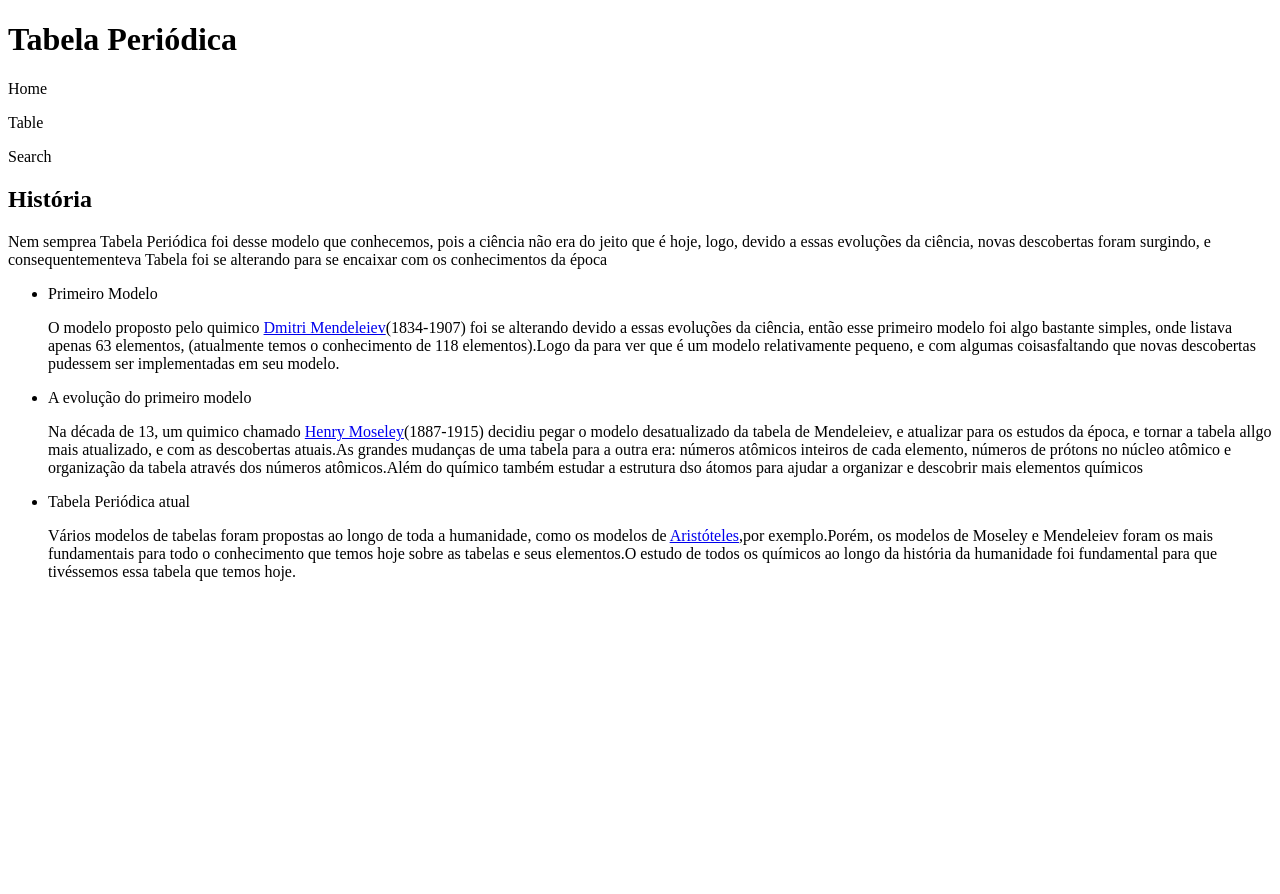
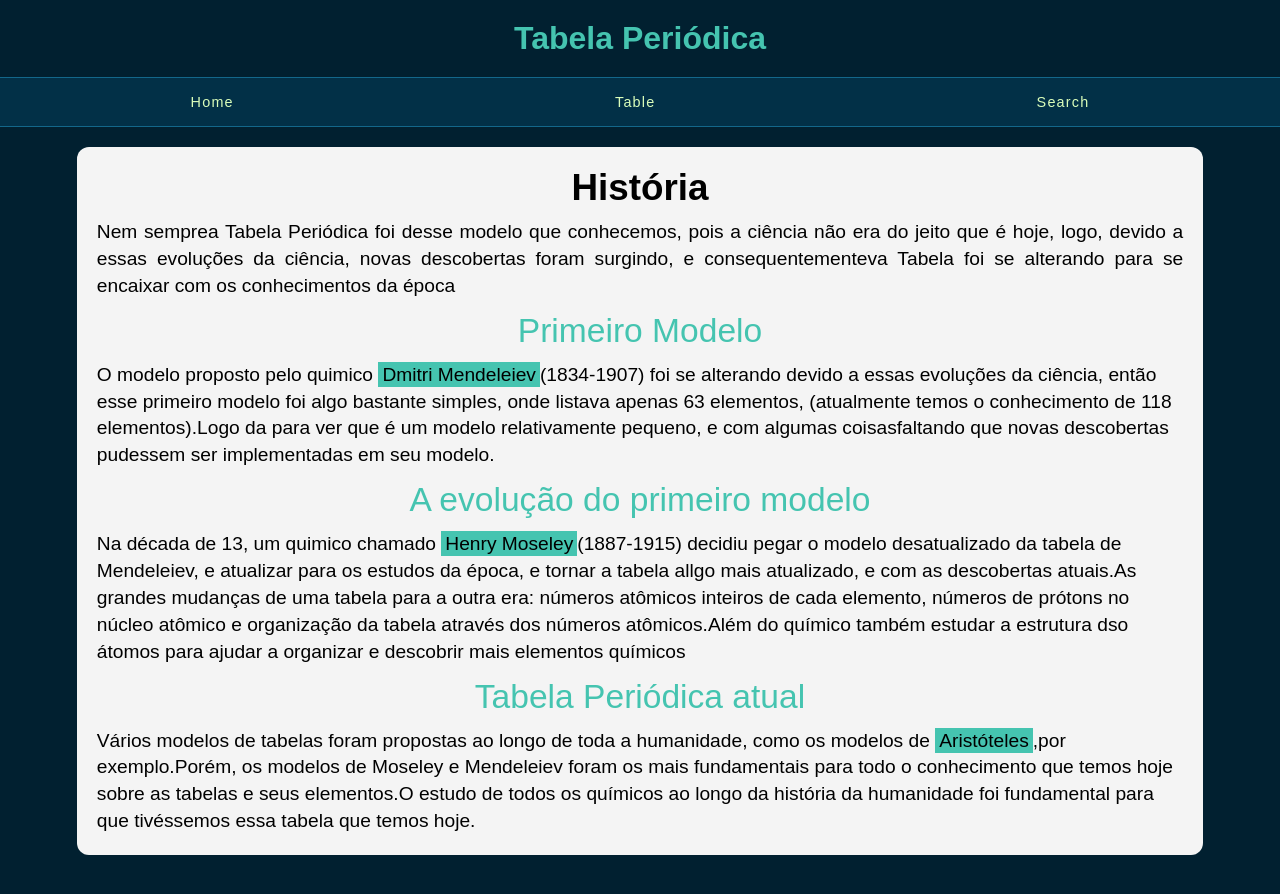
Before and after one commit to Marcos-Allan/tablePeriodic, a plain HTML site: page index.html in a window 1280 px wide. Before the commit the page ends 800 px from the top, so only its background shows below. Drawn offline with Linux system fonts and the light colour scheme.

Commit message:
Adição do estilo da página index

```diff
--- /dev/null
+++ b/css/main.css
@@ -0,0 +1,101 @@
+*{
+    margin: 0;
+    padding: 0;
+    box-sizing: border-box;
+    font-family: Arial, Helvetica, sans-serif;
+}
+
+:root{
+    --color1: #012030;
+    --color2: #45c4b0;
+    --color3: #023047;
+    --color4: #13678a;
+    --color5: #dafdba;
+    --color6: #9aeba3;
+    --color7: #45c4b0b3;
+    --color8: #dddddd;
+    --color9: #f6f6f6;
+}
+
+body{
+    background-color: var(--color1);
+    color: #ffffff;
+    display: flex;
+    flex-direction: column;
+    align-items: center;
+    padding-bottom: 120px;
+}
+
+header{
+    width: 100%;
+}
+
+header > h1{
+    text-align: center;
+    margin: 20px 0px;
+    color: var(--color2);
+}
+
+header > nav{
+    margin: 20px 0px;
+    display: flex;
+    justify-content: space-around;
+    background-color: var(--color3);
+    border: 1px solid var(--color4);
+    border-right: none;
+    padding: 16px 0px;
+    border-left: none;
+}
+
+header > nav > a{
+    display: block;
+    text-decoration: none;
+    cursor: pointer;
+    color: var(--color5);
+    font-size: 0.9em;
+    letter-spacing: 1.2px;
+}
+
+main {
+    width: 88%;
+    padding: 20px;
+    border-radius: 12px;
+    text-align: center;
+    background-color: #f4f4f4;
+    color: #000000;
+}
+
+main > h2{
+    font-size: 2.3em;
+    margin-bottom: 10px;
+}
+
+main > p{
+    text-align: justify;
+    font-size: 1.2em;
+    line-height: 1.4em;
+}
+
+main > ul{
+    list-style: none;
+}
+
+main > ul > li{
+    font-size: 2.1em;
+    color: var(--color2);
+    margin: 12px 0px;
+}
+
+main > ul > p{
+    text-align: left;
+    font-size: 1.2em;
+    line-height: 1.4em;
+}
+
+main > ul > p > a{
+    text-decoration: none;
+    color: #000000;
+    background-color: var(--color2);
+    padding: 2px 4px;
+    cursor: pointer;
+}
--- a/index.html
+++ b/index.html
@@ -3,28 +3,31 @@
 <head>
     <meta charset="UTF-8">
     <meta name="viewport" content="width=device-width, initial-scale=1.0">
+    <link rel="stylesheet" href="css/main.css">
     <title>Table Periodic</title>
 </head>
 <body>
     <header>
         <h1>Tabela Periódica</h1>
         <nav>
-            <section>
+            <a href='index.html'>
                 <p>Home</p>
-            </section>
-            <section>
+            </a>
+            <a href="#">
                 <p>Table</p>
-            </section>
-            <section>
+            </a>
+            <a href="#">
                 <p>Search</p>
-            </section>
+            </a>
         </nav>
     </header>
     <main>
         <h2>História</h2>
+
         <p>
             Nem semprea Tabela Periódica foi desse modelo que conhecemos, pois a ciência não era do jeito que é hoje, logo, devido a essas evoluções da ciência, novas descobertas foram surgindo, e consequentementeva Tabela foi se alterando para se encaixar com os conhecimentos da época
         </p>
+
         <ul>
             <li>Primeiro Modelo</li>
             <p>
@@ -40,6 +43,7 @@
             <p>
                 Vários modelos de tabelas foram propostas ao longo de toda a humanidade, como os modelos de <a href="#">Aristóteles</a>,por exemplo.Porém, os modelos de Moseley e Mendeleiev foram os mais fundamentais para todo o conhecimento que temos hoje sobre as tabelas e seus elementos.O estudo de todos os químicos ao longo da história da humanidade foi fundamental para que tivéssemos essa tabela que temos hoje.
             </p>
+
         </ul>
     </main>
 </body>
```
